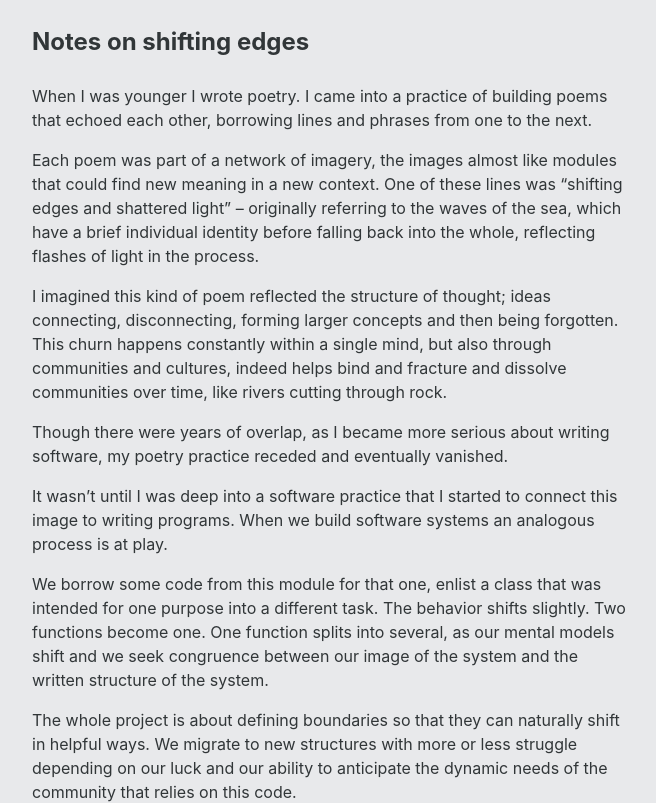
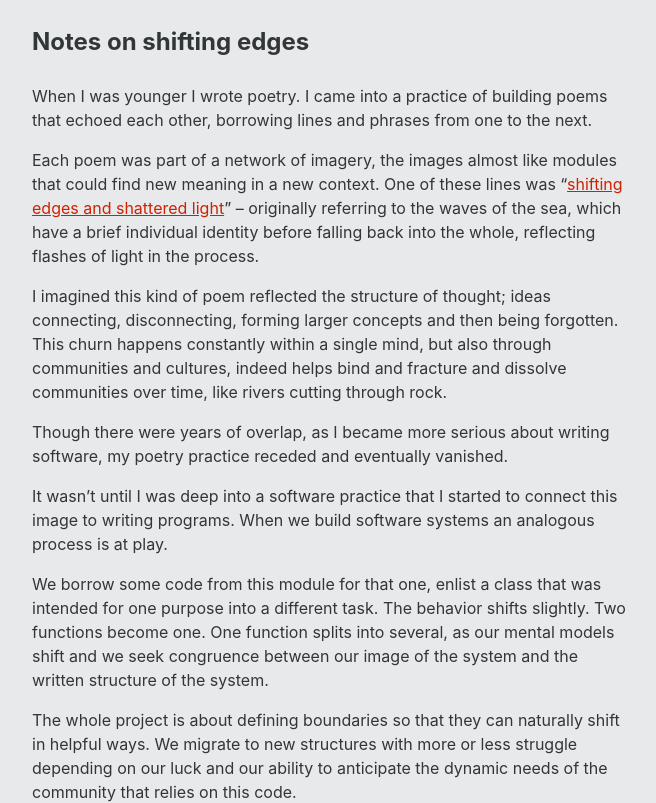
Before and after one commit to bjudson/shiftingedges, a SvelteKit app: page /shifting-edges in a window 1280 px wide. Shown: the top 803 px of the page, without its empty margins (308-964 px from the left). Built offline with nearby package versions, Linux system fonts and the light colour scheme.

Commit message:
add link from shifting edges essay to poem

```diff
--- a/src/routes/shifting-edges/+page.svelte
+++ b/src/routes/shifting-edges/+page.svelte
@@ -19,10 +19,12 @@
     </p>
     <p>
       Each poem was part of a network of imagery, the images almost like modules
-      that could find new meaning in a new context. One of these lines was
-      “shifting edges and shattered light” – originally referring to the waves
-      of the sea, which have a brief individual identity before falling back
-      into the whole, reflecting flashes of light in the process.
+      that could find new meaning in a new context. One of these lines was “<a
+        href="poems/a-river-hides-the-earth"
+        title="waves without sea">shifting edges and shattered light</a
+      >” – originally referring to the waves of the sea, which have a brief
+      individual identity before falling back into the whole, reflecting flashes
+      of light in the process.
     </p>
     <p>
       I imagined this kind of poem reflected the structure of thought; ideas
```
